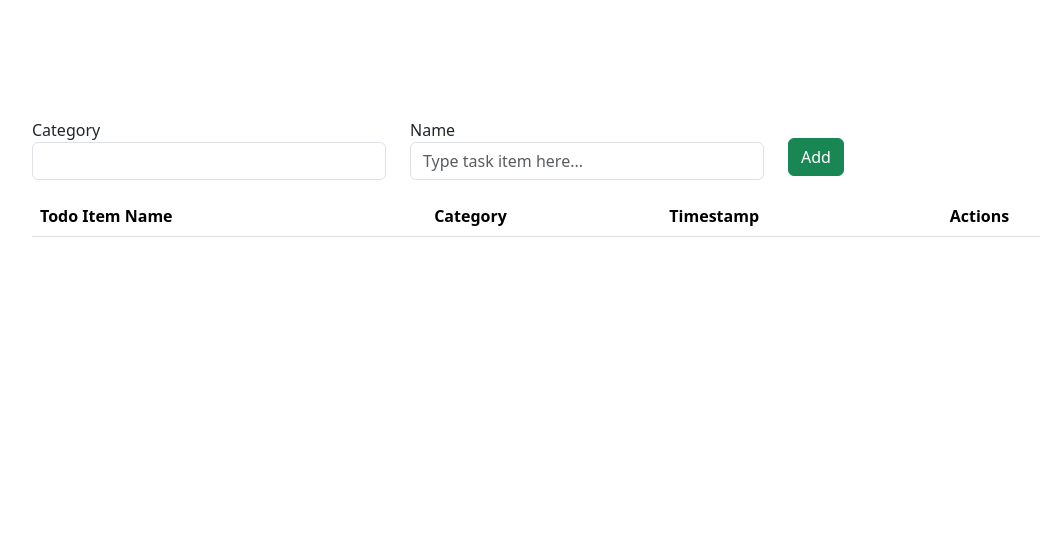
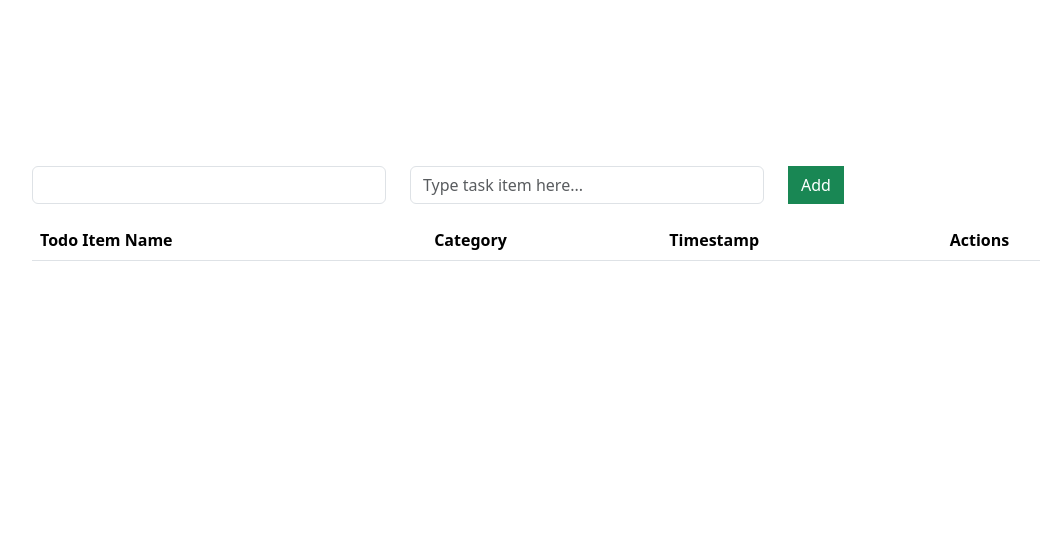
Before and after one commit to umesh123kushwaha/todo-app-yii, a Yii app: template views/todo/index.php in a window 1280 px wide. Shown: the part 96-633 px from the top of the page, without its empty margins (53-1093 px from the left). Run offline with PHP 8.4 and a stand-in for Yii, Linux system fonts and the light colour scheme; the template is opened without the code that fills it, so the values that code supplies are empty; form fields are guessed from the names that the template uses; some libraries are stand-ins or nearby versions.

Commit message:
update screen shots and ui

```diff
--- a/models/Category.php
+++ b/models/Category.php
@@ -28,7 +28,7 @@ class Category extends \yii\db\ActiveRecord
     public function rules()
     {
         return [
-            [['name'], 'required'],
+
             [['name'], 'string', 'max' => 255],
         ];
     }
--- a/models/Todo.php
+++ b/models/Todo.php
@@ -30,7 +30,7 @@ class Todo extends \yii\db\ActiveRecord
     public function rules()
     {
         return [
-            [['name', 'category_id'], 'required'],
+            // [['name', 'category_id'], 'required'],
             [['category_id'], 'integer'],
             [['timestamp'], 'safe'],
             [['name'], 'string', 'max' => 255],
--- a/views/layouts/main.php
+++ b/views/layouts/main.php
@@ -34,7 +34,7 @@ $this->registerLinkTag(['rel' => 'icon', 'type' => 'image/x-icon', 'href' => Yii
     NavBar::begin([
         'brandLabel' => '<h1>Handysolver </h1>',
         'brandUrl' => Yii::$app->homeUrl,
-        'options' => ['class' => 'navbar-expand-md  fixed-top border-bottom']
+        'options' => ['class' => 'navbar-expand-md bg-white fixed-top border-bottom']
     ]);
 
     ?>
@@ -66,7 +66,7 @@ $this->registerLinkTag(['rel' => 'icon', 'type' => 'image/x-icon', 'href' => Yii
 </header>
 
 <main id="main" class="flex-shrink-0 mt-5" role="main">
-    <div class="container">
+    <div class="container mt-5">
         <?php if (!empty($this->params['breadcrumbs'])): ?>
             <?= Breadcrumbs::widget(['links' => $this->params['breadcrumbs']]) ?>
         <?php endif ?>
--- a/views/todo/index.php
+++ b/views/todo/index.php
@@ -10,13 +10,14 @@ use yii\widgets\ActiveForm;
     <?php $form = ActiveForm::begin(['id' => 'todo-form']); ?>
 
     <div class="row  items-center">
-        <div class="col-4"> <?= $form->field($model, 'category_id')->dropDownList(
+        <div class="col-4"> <?= $form->field($model, 'category_id')->label(false)->dropDownList(
                                 \yii\helpers\ArrayHelper::map($categories, 'id', 'name'),
-                                ['prompt' => 'Select Category']
+                                ['prompt' => 'Select Category', 'class' => 'form-select rounded-0']
                             ) ?></div>
-        <div class="col-4"> <?= $form->field($model, 'name')->textInput(['placeholder' => 'Type task item here...']) ?>
+        <div class="col-4"> <?= $form->field($model, 'name')->label(false)->textInput(['placeholder' => 'Type task item here...', 'class' => 'form-control rounded-0']) ?>
         </div>
-        <div class="col-4 d-flex align-items-center"> <?= Html::button('Add', ['class' => 'btn btn-success', 'id' => 'add-todo']) ?>
+        <div class="col-4 d-flex align-items-center">
+            <div class="form-group"> <?= Html::button('Add', ['class' => 'btn btn-success rounded-0', 'id' => 'add-todo']) ?></div>
         </div>
     </div>
 
--- a/views/todo/todo_list.php
+++ b/views/todo/todo_list.php
@@ -1,8 +1,7 @@
 
 <?php
 use yii\helpers\Html;
-use yii\helpers\Url;
-use yii\widgets\ActiveForm;
+
 ?>
 <table class="table table-striped">
     <thead>
@@ -21,7 +20,7 @@ use yii\widgets\ActiveForm;
                 <td><?= Yii::$app->formatter->asDatetime($todo->timestamp) ?></td>
                 <td>
                     <?= Html::button('Delete', [
-                        'class' => 'btn btn-danger',
+                        'class' => 'btn btn-danger rounded-0',
                         'onclick' => "deleteTodo($todo->id)"
                     ]) ?>
                 </td>
```
Also changed, not shown: images/todo-list-home.png, images/todo-validation.png.
